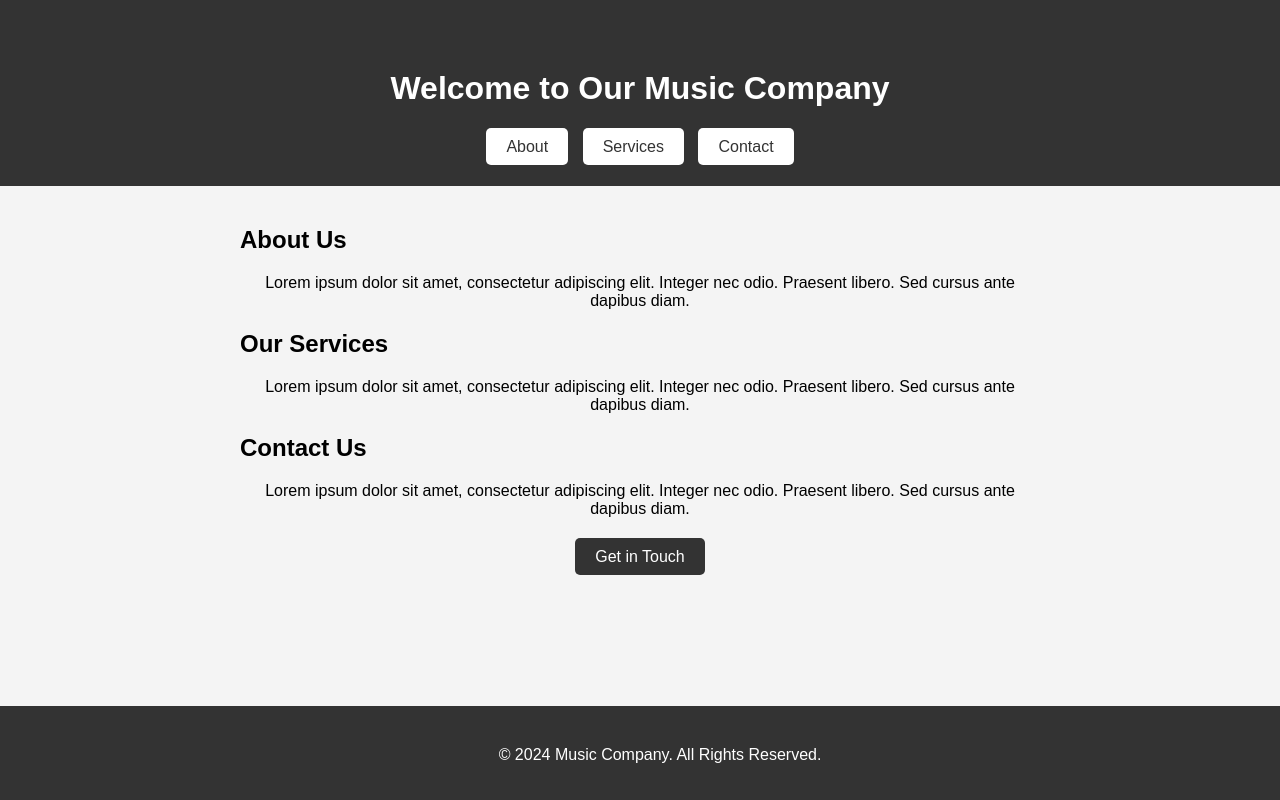
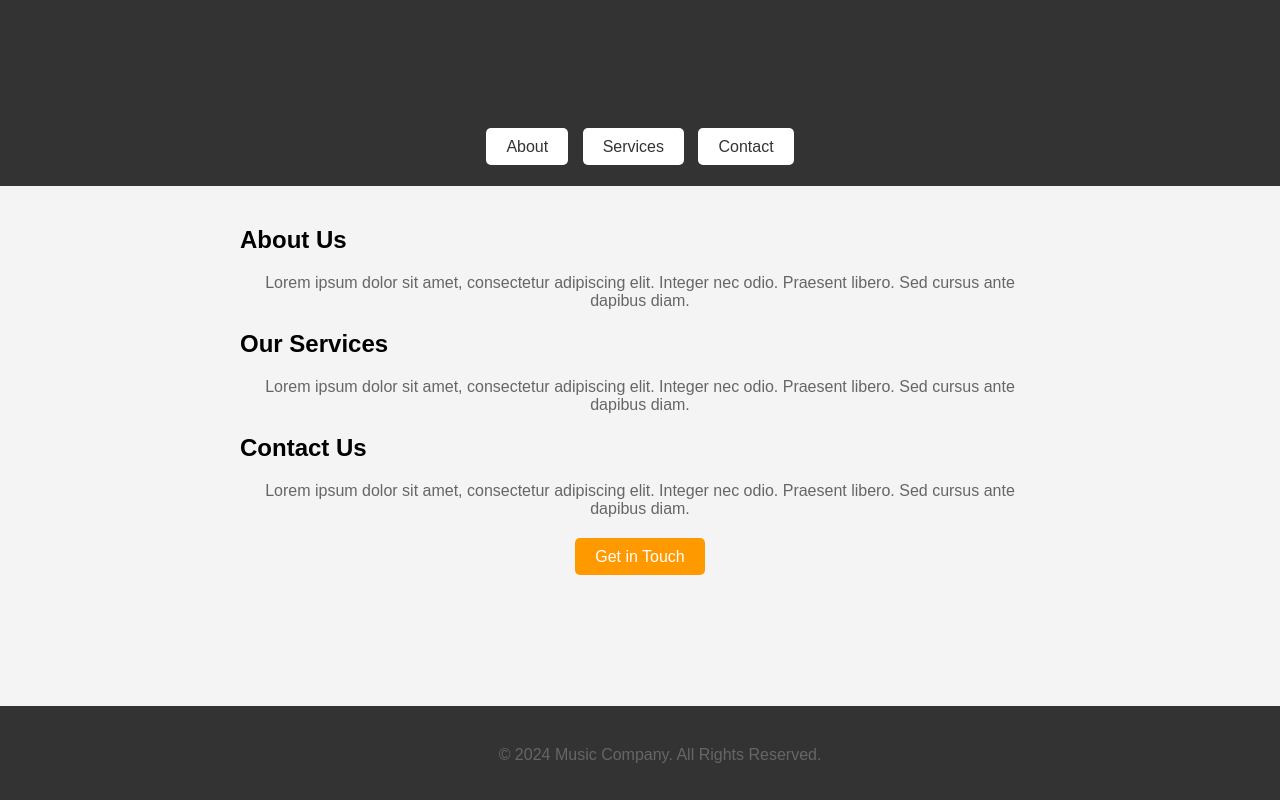
Before and after one commit to shashankm9799/Music, a plain HTML site: page index.html in a window 1280 px wide. Drawn offline with Linux system fonts and the light colour scheme.

Commit message:
Add files via upload

```diff
--- a/index.html
+++ b/index.html
@@ -49,11 +49,13 @@
         h1 {
             text-align: center;
             margin-top: 50px;
+            color: #333;
         }
 
         p {
             text-align: center;
             margin-top: 20px;
+            color: #666;
         }
 
         .cta {
@@ -64,14 +66,14 @@
         .cta a {
             text-decoration: none;
             color: #fff;
-            background-color: #333;
+            background-color: #f90;
             padding: 10px 20px;
             border-radius: 5px;
             transition: background-color 0.3s ease;
         }
 
         .cta a:hover {
-            background-color: #555;
+            background-color: #c60;
         }
 
         footer {
```
